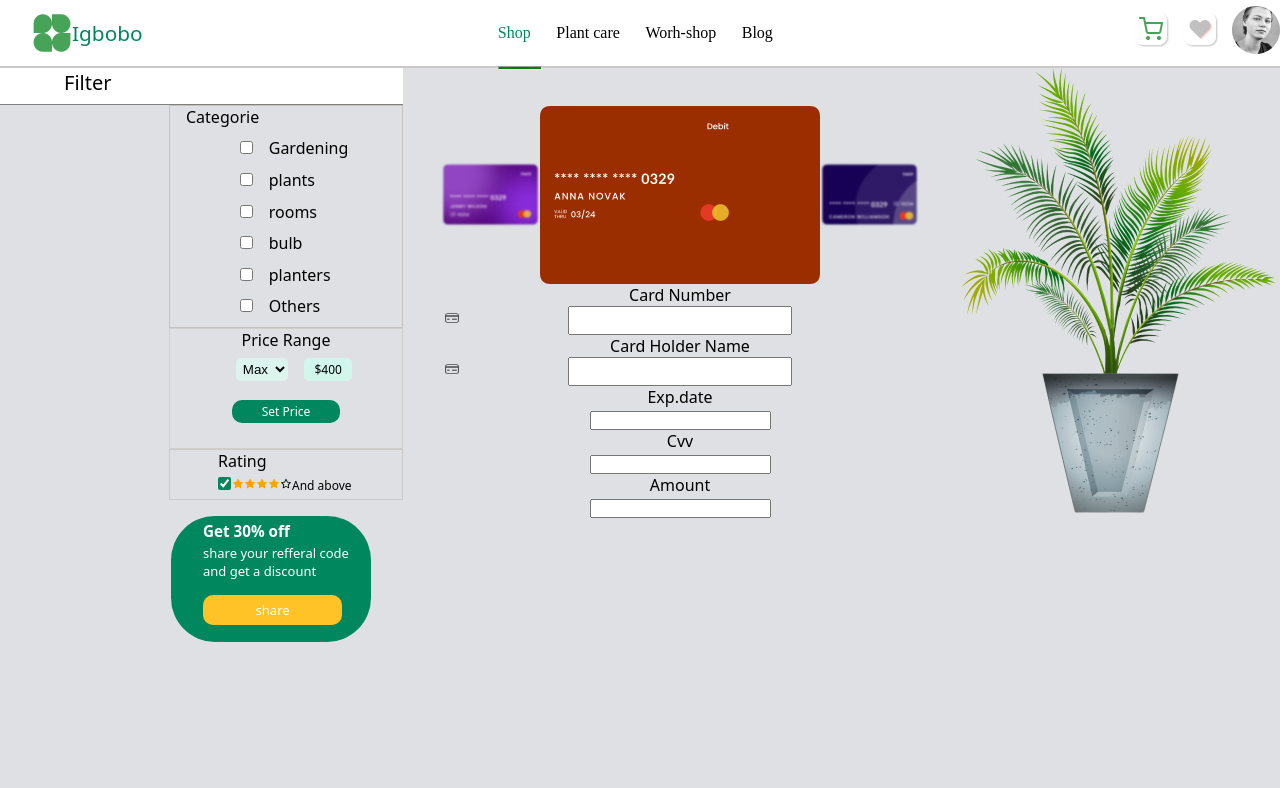
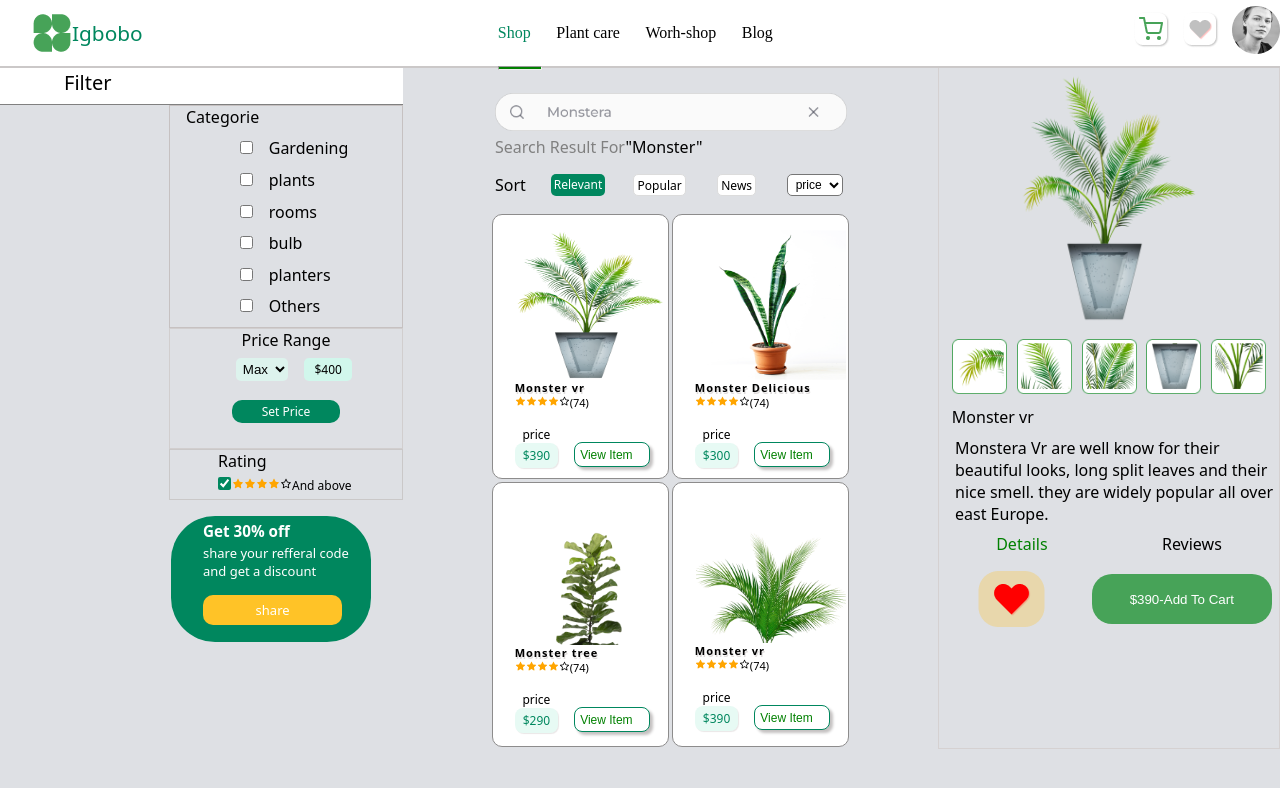
Before and after one commit to goodylove/igbobo, a React (Create React App) app: page / in a window 1280 px wide. Shown: the top 788 px of the page. Built offline with nearby package versions, Linux system fonts and the light colour scheme.

Commit message:
ft checkout completed

```diff
--- a/src/components/addToCart/AddToCart.css
+++ b/src/components/addToCart/AddToCart.css
@@ -4,8 +4,7 @@
   justify-content: center;
   /* align-items: center; */
   height: auto;
-  width: 501px;
-}
+width: 340px;}
 .second-wrapper {
   width: 100%;
 }
--- a/src/components/checkout/CheckOut.css
+++ b/src/components/checkout/CheckOut.css
@@ -1,9 +1,14 @@
 .card-container{
     display: flex;
-        justify-content: center;
+        justify-content: space-around;
         align-items: center;
 }
-.checkout-container{
-    height: 85%;
+/* .checkout-container{
 
+
+} */
+.form-container{
+    display: flex;
+    justify-content: center;
+    align-items: center;
 }
--- a/src/components/form/Form.css
+++ b/src/components/form/Form.css
@@ -4,17 +4,69 @@
                 }
                 .card-icon{
                     position: absolute;
-                        top: 4px;
-                        left: 3px;
+                  margin: 5px;
+
+                }
+                label{
+                    font-size: 15px;
+                    padding: 10px 0;
                 }
 .form-control{
     display: flex;
     flex-direction: column;
+    text-align: start;
 
 
 }
+
 .card-holder,.card-num{
-    width: 220px;
-    height: 25px;
+    width: 260px;
+    height: 30px;
+    border-radius: 4px;
+    border: 1px solid gray;
+
 
 }
+
+.exp-cvv-container{
+    display: flex;
+    justify-content: space-between;
+}
+.exp-cvv-container span{
+    display: flex;
+    flex-direction: column;
+    text-align: start;
+}
+#exp-date,#cvv{
+    width: 100px;
+    height: 30px;
+    border: 1px solid gray;
+        border-radius: 4px;
+        text-align: center;
+}
+#amount{
+    width: 100px;
+        height: 30px;
+       border: 1px solid gray;
+        border-radius: 4px;
+
+}
+.save-container{
+  padding: 10px 0;
+font-size: 15px;
+
+
+}
+#save-future{
+margin: 0;
+font-size: 20px;
+}
+#pay-btn-checkout{
+    background-color: #00875E;;
+    color: #fff;
+    border-radius: 10px;
+    width: 240px;
+    height: 30px;
+    border: none;
+    ;
+}
--- a/src/components/form/Form.jsx
+++ b/src/components/form/Form.jsx
@@ -1,10 +1,12 @@
 import React from "react";
-import Vector from "../assets/Vector.png";
 import { CiCreditCard1 } from "react-icons/ci";
 import "./Form.css";
 const Form = () => {
+  const handleClick = (e) => {
+    e.preventDefault();
+  };
   return (
-    <form className="form-control">
+    <form className="form-control" onSubmit={handleClick}>
       <label htmlFor="cardnum" id="cardnum">
         Card Number
       </label>
@@ -19,24 +21,28 @@ const Form = () => {
         <CiCreditCard1 className="card-icon" />
         <input type="text" className="card-holder" />
       </span>
-      <label htmlFor="cardnum" id="exp-date">
-        Exp.date
-      </label>
-      <span className="input-vector">
-        <input type="text" />
+      <div className="exp-cvv-container">
+        <span>
+          <label htmlFor="cvv">Exp.date</label>
+
+          <input type="text" id="exp-date" placeholder="MM.DD.YY" />
+        </span>
+
+        <span>
+          <label htmlFor="cvv">Cvv Code</label>
+
+          <input type="text" id="cvv" placeholder="*****" />
+        </span>
+      </div>
+
+      <label htmlFor="amount">Amount($)</label>
+
+      <input type="text" id="amount" />
+      <span className="save-container">
+        <input type="checkbox" id="save-future" />
+        <span> Save card for future</span>
       </span>
-      <label htmlFor="cardnum" id="cvv">
-        Cvv
-      </label>
-      <span className="input-vector">
-        <input type="text" />
-      </span>
-      <label htmlFor="cardnum" id="amount">
-        Amount
-      </label>
-      <span className="input-vector">
-        <input type="text" />
-      </span>
+      <button id="pay-btn-checkout">pay$500</button>
     </form>
   );
 };
--- a/src/pages/Shop.js
+++ b/src/pages/Shop.js
@@ -15,11 +15,11 @@ const Shop = () => {
           <Categoriesection />
         </div>
         <div className="mon">
-          {/* <Monster /> */}
-          <CheckOut />
+          <Monster />
+          {/* <CheckOut /> */}
         </div>
-        {/* <AddToCart /> */}
-        <SinglePlant />
+        <AddToCart />
+        {/* <SinglePlant /> */}
       </div>
     </div>
   );
```
